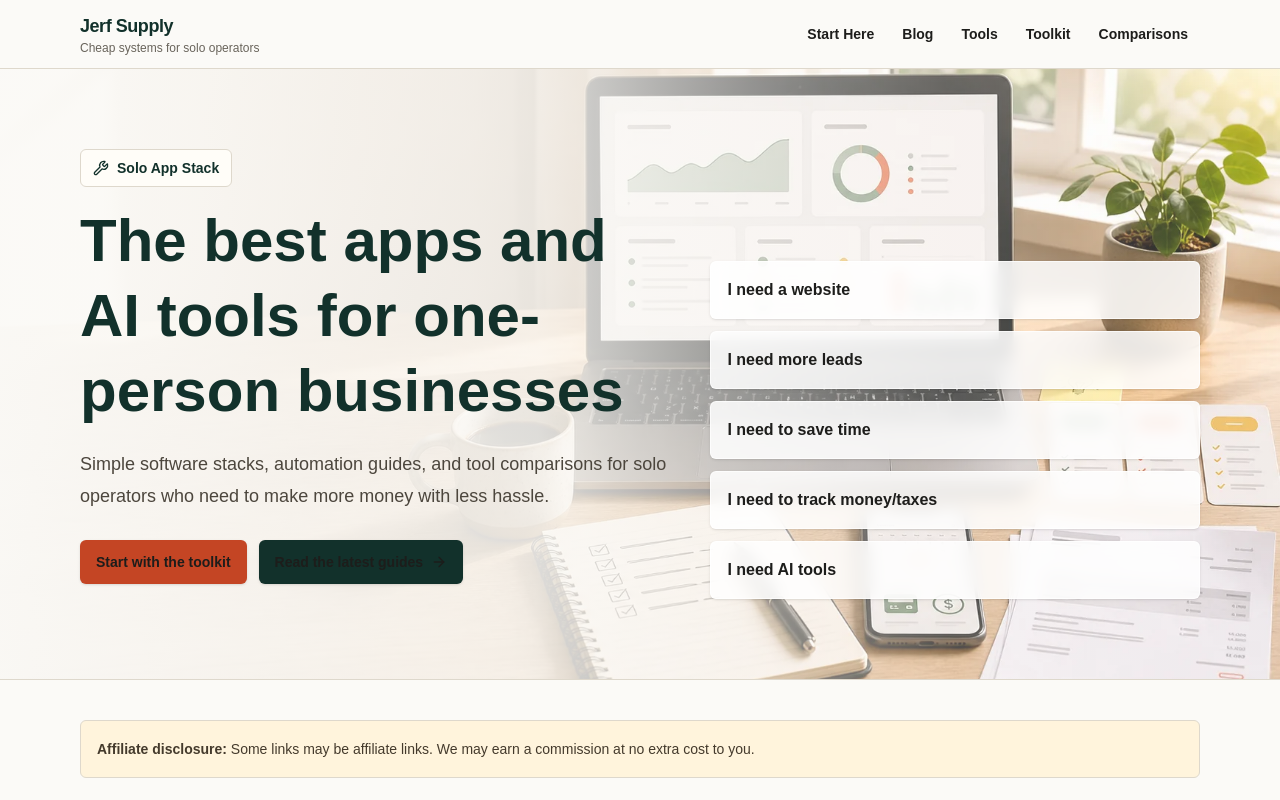
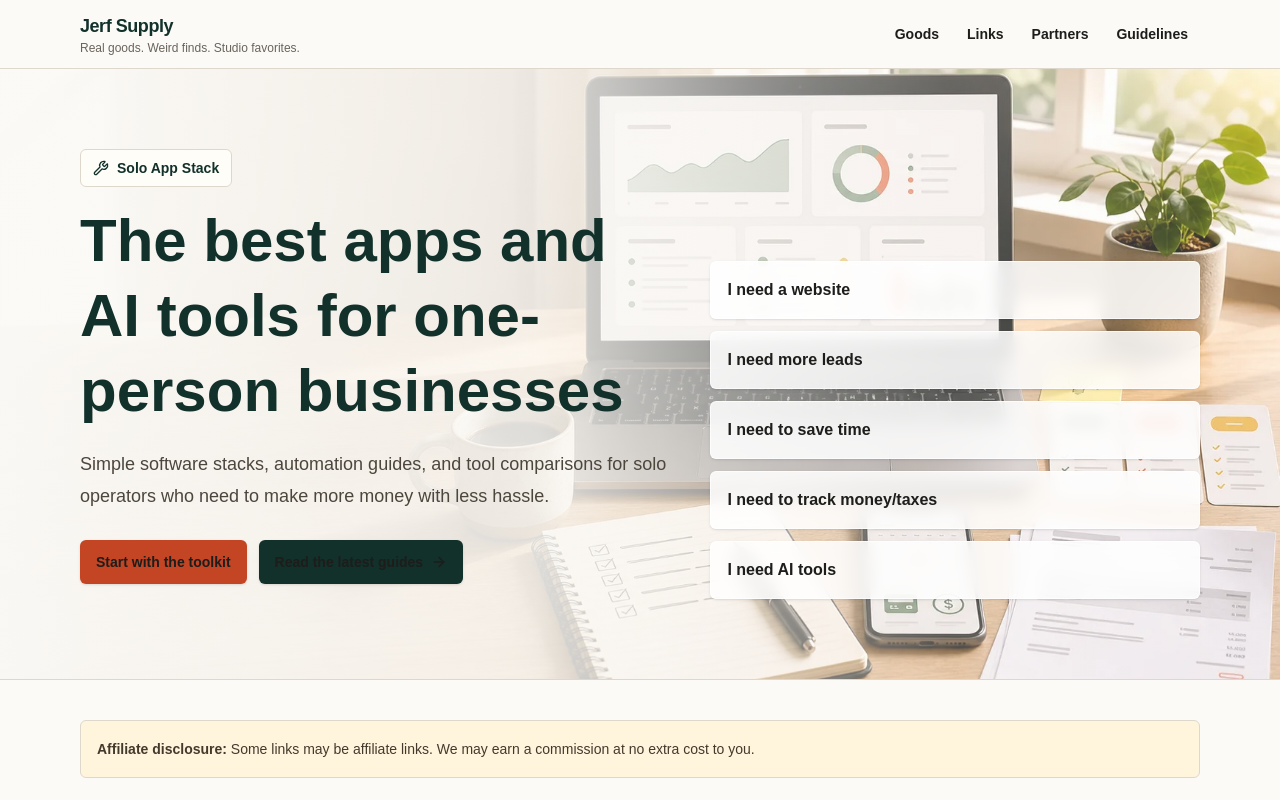
Before and after one commit to purplecipherx/solo-app-stack, a Next.js app: page / in a window 1280 px wide. Shown: the top 800 px of the page. Built offline with nearby package versions, Linux system fonts and the light colour scheme; no server answers.

Commit message:
Update navigation

```diff
--- a/components/Header.tsx
+++ b/components/Header.tsx
@@ -2,20 +2,19 @@
 import {site} from "@/lib/site";
 
 const nav = [
-  ["Start Here", "/start-here"],
-  ["Blog", "/blog"],
-  ["Tools", "/tools"],
-  ["Toolkit", "/toolkit"],
-  ["Comparisons", "/comparisons"]
+  ["Goods", "/goods"],
+  ["Links", "/links"],
+  ["Partners", "/partners"],
+  ["Guidelines", "/guidelines"]
 ];
 
 export function Header() {
   return (
-    <header className="sticky top-0 z-40 border-b border-[var(--line)] bg-[rgba(251,250,247,0.94)] backdrop-blur">
+    <header className="sticky top-0 z-40 border-b border-[var(--line)] bg-[var(--background)]">
       <div className="mx-auto flex max-w-6xl items-center justify-between gap-4 px-4 py-3">
         <Link href="/" className="flex flex-col leading-tight">
           <span className="text-lg font-black tracking-tight text-[var(--ink)]">{site.name}</span>
-          <span className="hidden text-xs text-[var(--muted)] sm:block">Cheap systems for solo operators</span>
+          <span className="hidden text-xs text-[var(--muted)] sm:block">{site.tagline}</span>
         </Link>
         <nav className="flex flex-wrap items-center justify-end gap-1 text-sm font-semibold">
           {nav.map(([label, href]) => (
```
